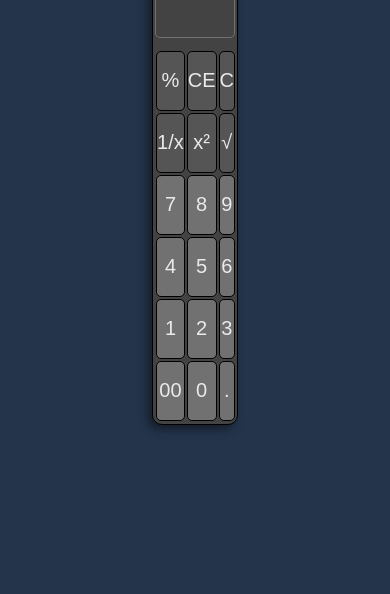
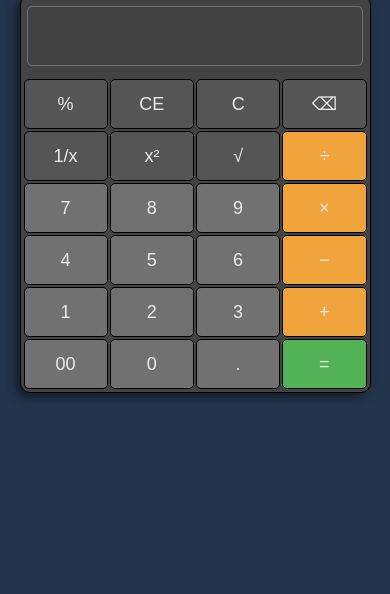
Before and after one commit to Sumildholakiya/MinorProject-Calculator, a plain HTML site: page index.html in a window 390 px wide. Shown: the part 250-844 px from the top of the page. Drawn offline with Linux system fonts and the light colour scheme.

Commit message:
Add files via upload

```diff
--- a/style.css
+++ b/style.css
@@ -100,3 +100,51 @@ button.active {
     box-shadow: inset 0 0 5px #fff;
     background-color: #9d9d9f !important;
 }
+
+@media(max-width: 1024px){
+    .calculator{
+        width: 40%;
+    }
+    input{
+        font-size: 25px;
+    }
+    button{
+        font-size: 20px;
+        height: 60px;
+    }
+    h1{
+        font-size: 50px;
+    }
+}
+
+@media(max-width: 768px){
+    .calculator{
+        width: 50%;
+    }
+    input{
+        font-size: 22px;
+    }
+    button{
+        font-size: 18px;
+        height: 50px;
+    }
+    h1{
+        font-size: 40px;
+    }
+}
+
+@media(max-width: 480px){
+    .calculator{
+        width: 90%;
+    }
+    input{
+        font-size: 20px;
+    }
+    button{
+        font-size: 18px;
+        height: 50px;
+    }
+    h1{
+        font-size: 30px;
+    }
+}
```
